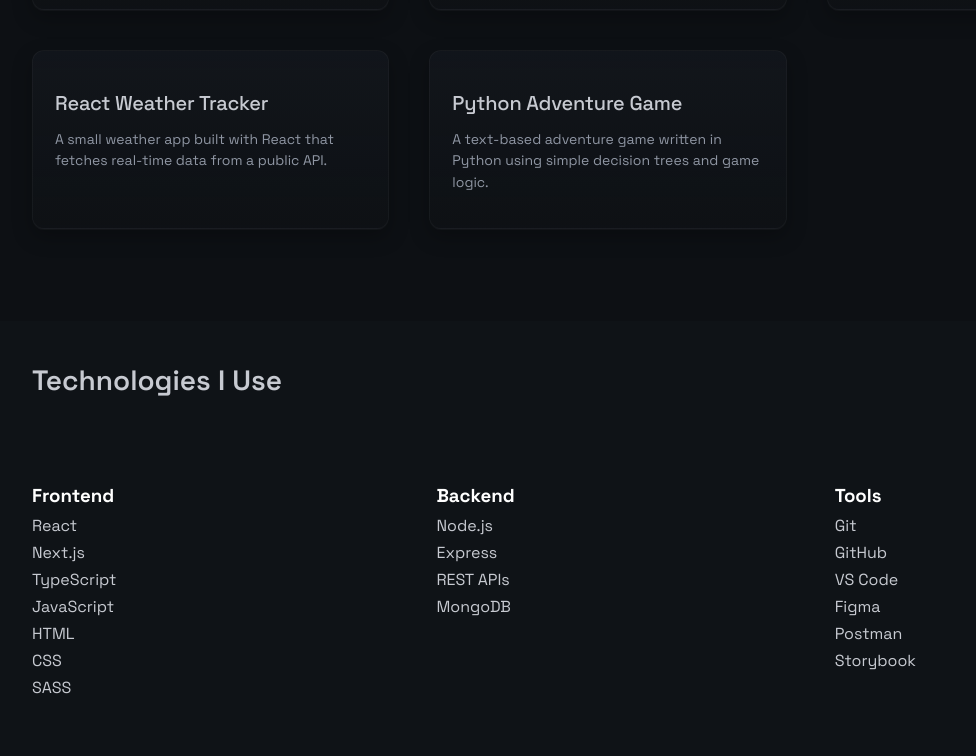
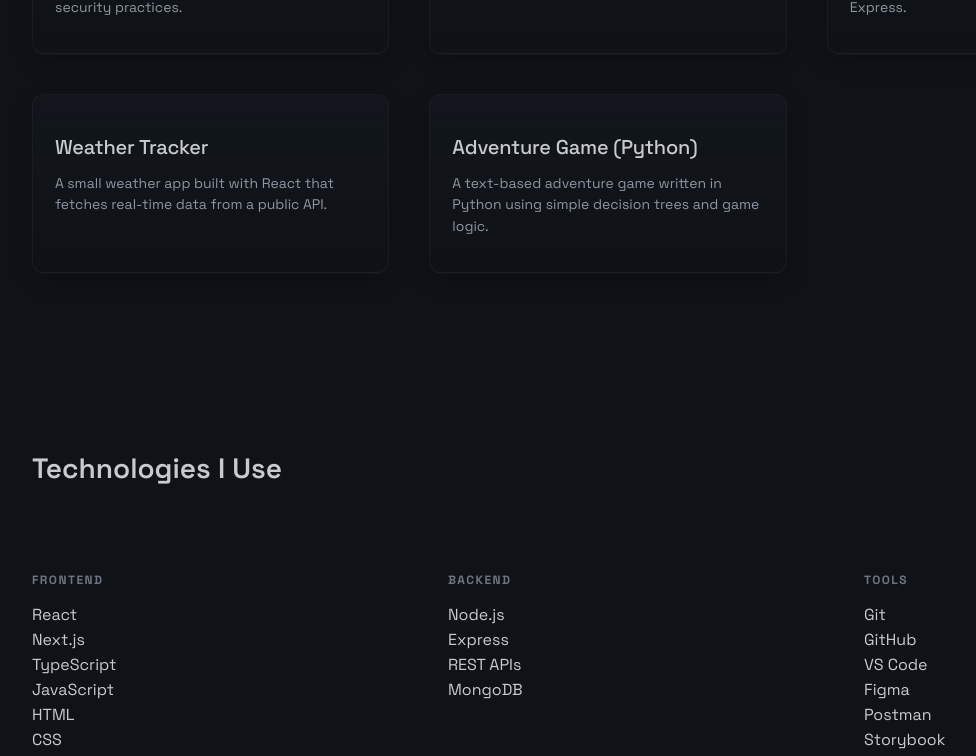
Before and after one commit to hampusvh/hampusvh-portfolio, a Next.js app: page / in a window 1280 px wide. Shown: the part 797-1553 px from the top of the page, without its empty margins (32-1008 px from the left). Built offline with nearby package versions, Linux system fonts and the light colour scheme.

Commit message:
minor tweaks in layout & contrast

```diff
--- a/components/sections/HeroSection.tsx
+++ b/components/sections/HeroSection.tsx
@@ -23,7 +23,6 @@ function HeroSection() {
               I care about clarity in design, in the code, and in how things feel to use.
               I approach every project with a focus on stability, security, and long-term maintainability.
             </p>
-
             <div className="hero-actions">
               <a
                 href="https://github.com/DITT_USERNAME"
--- a/components/sections/ProjectsSection.tsx
+++ b/components/sections/ProjectsSection.tsx
@@ -12,7 +12,7 @@ function ProjectsSection() {
             <p className="text-body-sm project-description">A secure journaling app built with React, designed around GDPR and modern web security practices.</p>
           </Card>
           <Card>
-            <h3 className="heading-card card-title">React Web Shop</h3>
+            <h3 className="heading-card card-title">Web Shop</h3>
             <p className="text-body-sm project-description">A fullstack e-commerce demo built with React, Node.js, Express and MongoDB.</p>
           </Card>
           <Card>
@@ -20,11 +20,11 @@ function ProjectsSection() {
             <p className="text-body-sm project-description">Backend for a Gomoku game, with game logic and API endpoints built in Node.js and Express.</p>
           </Card>
           <Card>
-            <h3 className="heading-card card-title">React Weather Tracker</h3>
+            <h3 className="heading-card card-title">Weather Tracker</h3>
             <p className="text-body-sm project-description">A small weather app built with React that fetches real-time data from a public API.</p>
           </Card>
           <Card>
-            <h3 className="heading-card card-title">Python Adventure Game</h3>
+            <h3 className="heading-card card-title">Adventure Game (Python)</h3>
             <p className="text-body-sm project-description">A text-based adventure game written in Python using simple decision trees and game logic.</p>
           </Card>
         </div>
--- a/styles/sections/hero.css
+++ b/styles/sections/hero.css
@@ -98,16 +98,6 @@
   pointer-events: none;
 }
 
-.hero::after {
-  content: "";
-  position: absolute;
-  inset: -30%;
-  background: radial-gradient(50% 50% at 85% 85%,
-      rgba(255, 140, 180, 0.03),
-      transparent 70%);
-  pointer-events: none;
-}
-
 .hero-vignette {
   position: absolute;
   inset: 0;
--- a/styles/sections/projects.css
+++ b/styles/sections/projects.css
@@ -1,7 +1,7 @@
 .projects {
   position: relative;
-  padding-block: 20px 92px;
-  background: rgb(0, 0, 0, 0.15);
+  padding-block: 64px 92px;
+  background: transparent;
   color: var(--text-main);
   overflow: hidden;
 }
--- a/styles/sections/stack.css
+++ b/styles/sections/stack.css
@@ -1,5 +1,5 @@
 .stack {
-  padding-block: 20px 124px;
+  padding-block: 64px 124px;
   position: relative;
   background: transparent;
 }
@@ -10,15 +10,22 @@
 
 .stack-grid {
   display: grid;
-  grid-template-columns: repeat(3, max-content);
-  gap: 320px;
+  grid-template-columns: repeat(3, 1fr);
+  gap: 96px;
   margin-top: 24px;
 }
 
 .stack-group h3 {
-  margin: 0 0 8px 0;
-  color: var(--text-strong);
+  margin: 0 0 16px 0;
+  font-size: 0.85rem;
+  letter-spacing: 0.08em;
+  text-transform: uppercase;
+  color: var(--text-muted);
+  font-size: 0.75rem;
+  letter-spacing: 0.12em;
+  opacity: 0.75;
 }
+
 
 .stack-group ul {
   list-style: none;
@@ -27,6 +34,6 @@
 }
 
 .stack-group li {
-  margin-bottom: 6px;
+  margin-bottom: 4px;
   color: var(--text-main);
 }
--- a/styles/ui/card.css
+++ b/styles/ui/card.css
@@ -2,17 +2,22 @@
   position: relative;
   padding: 20px 22px;
   border-radius: 12px;
-
   background:
     linear-gradient(to bottom,
       rgba(20, 24, 30, 0.7),
       rgba(15, 18, 22, 0.6));
-
   box-shadow:
     0 1px 0 rgba(255, 255, 255, 0.03),
     0 8px 20px rgba(0, 0, 0, 0.25);
+  border: 1px solid rgba(255, 255, 255, 0.035);
+  transition:
+    transform 140ms cubic-bezier(0.16, 1, 0.3, 1),
+    color 120ms ease-out,
+    box-shadow 160ms ease-out;
+}
 
-  border: 1px solid rgba(255, 255, 255, 0.035);
-
-  transition: background 0.15s ease;
+.card:hover {
+  transform: translateY(-4px);
+  box-shadow: 0 12px 28px rgba(0, 0, 0, 0.35);
+  cursor: pointer;
 }
```
